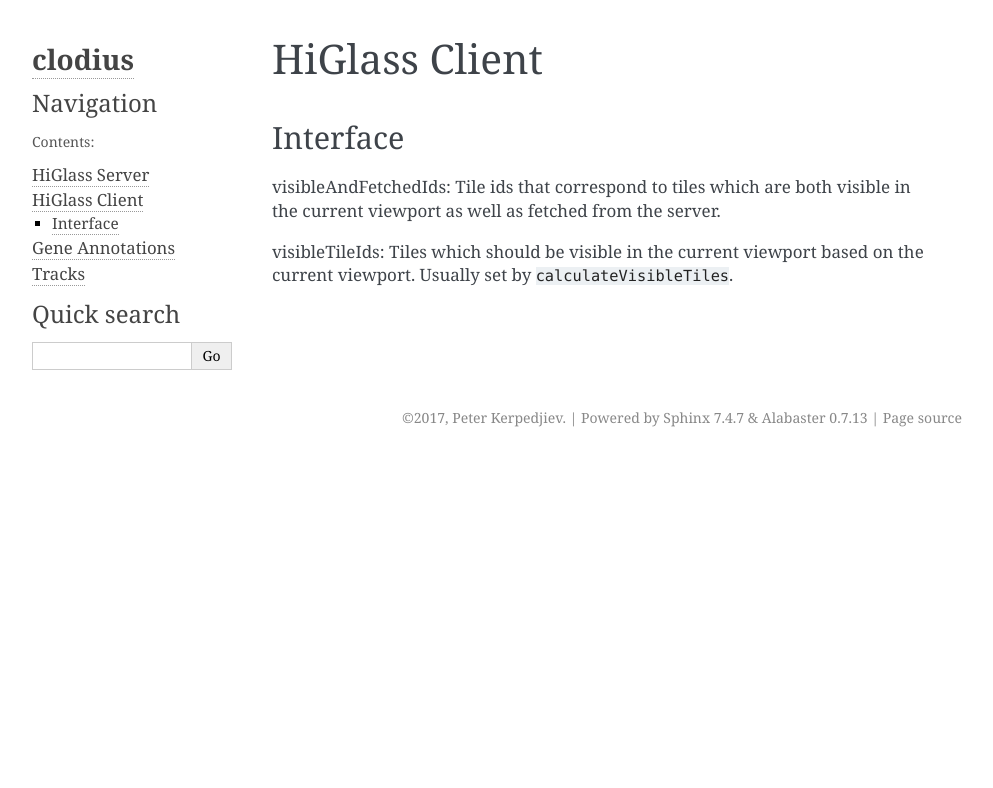
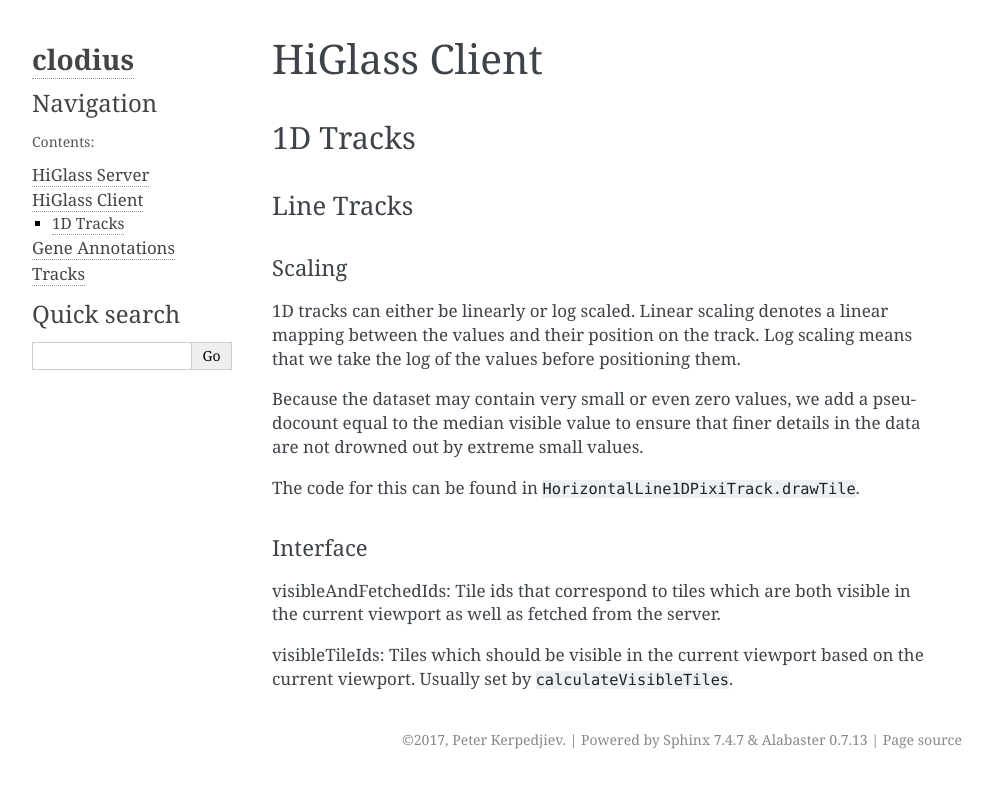
Before and after one commit to higlass/clodius, a Sphinx documentation site: the page built from docs/higlass_client.rst, in a window 1280 px wide. Shown: the top 788 px of the page, without its empty margins (148-1141 px from the left). Built offline with Sphinx 7.4.7, drawn with Linux system fonts in a browser that asks for light colours; formulas are drawn with MathJax 3.

Commit message:
Added a note about log scaling of Horizontal1DLineTracks

```diff
--- a/docs/higlass_client.rst
+++ b/docs/higlass_client.rst
@@ -1,5 +1,25 @@
 HiGlass Client
-==============
+##############
+
+1D Tracks
+*********
+
+Line Tracks
+===========
+
+Scaling
+-------
+
+1D tracks can either be linearly or log scaled. Linear scaling denotes a linear
+mapping between the values and their position on the track. Log scaling means
+that we take the log of the values before positioning them.
+
+Because the dataset may contain very small or even zero values, we add a
+pseudocount equal to the median visible value to ensure that finer details in
+the data are not drowned out by extreme small values.
+
+The code for this can be found in ``HorizontalLine1DPixiTrack.drawTile``.
+
 
 Interface
 ---------
```
